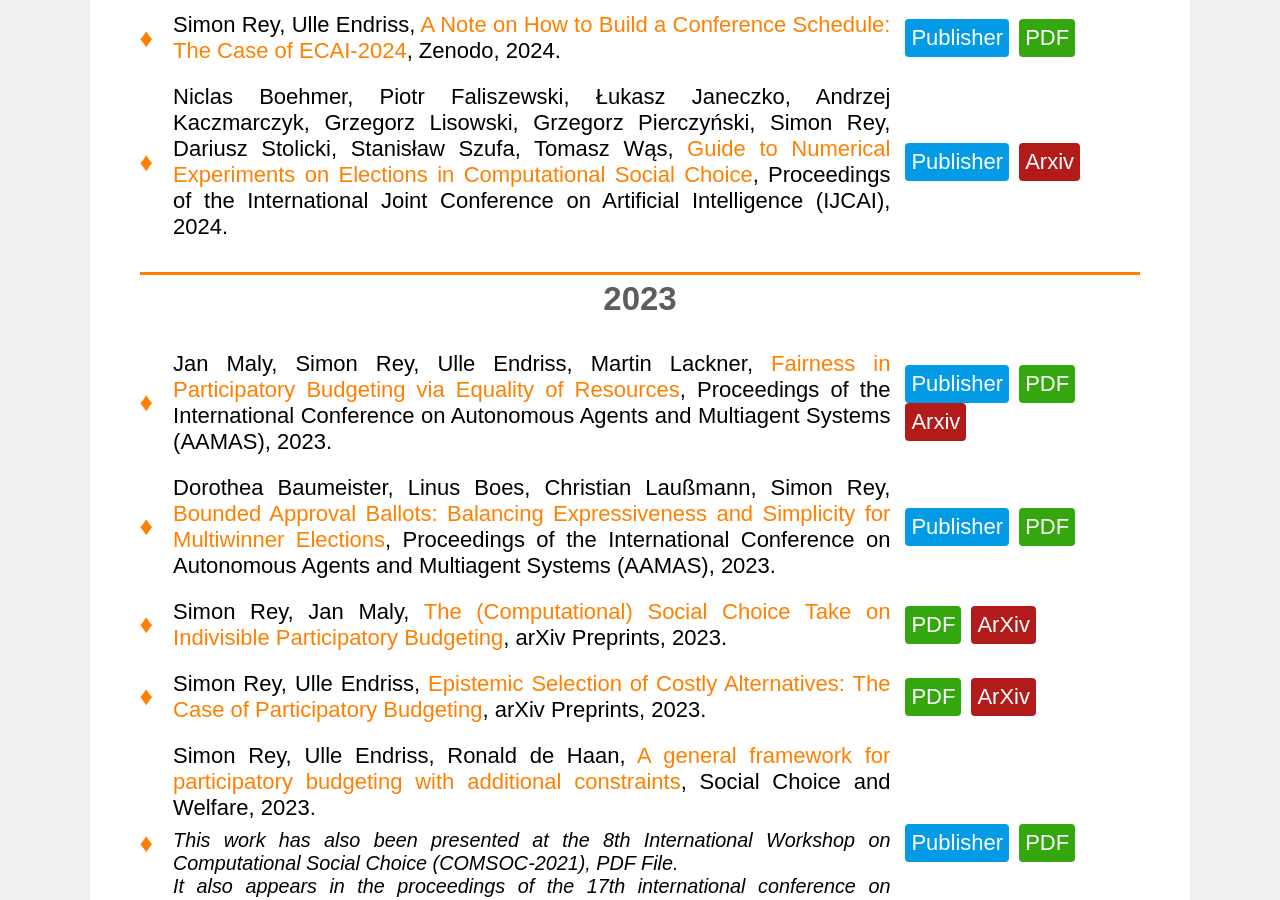
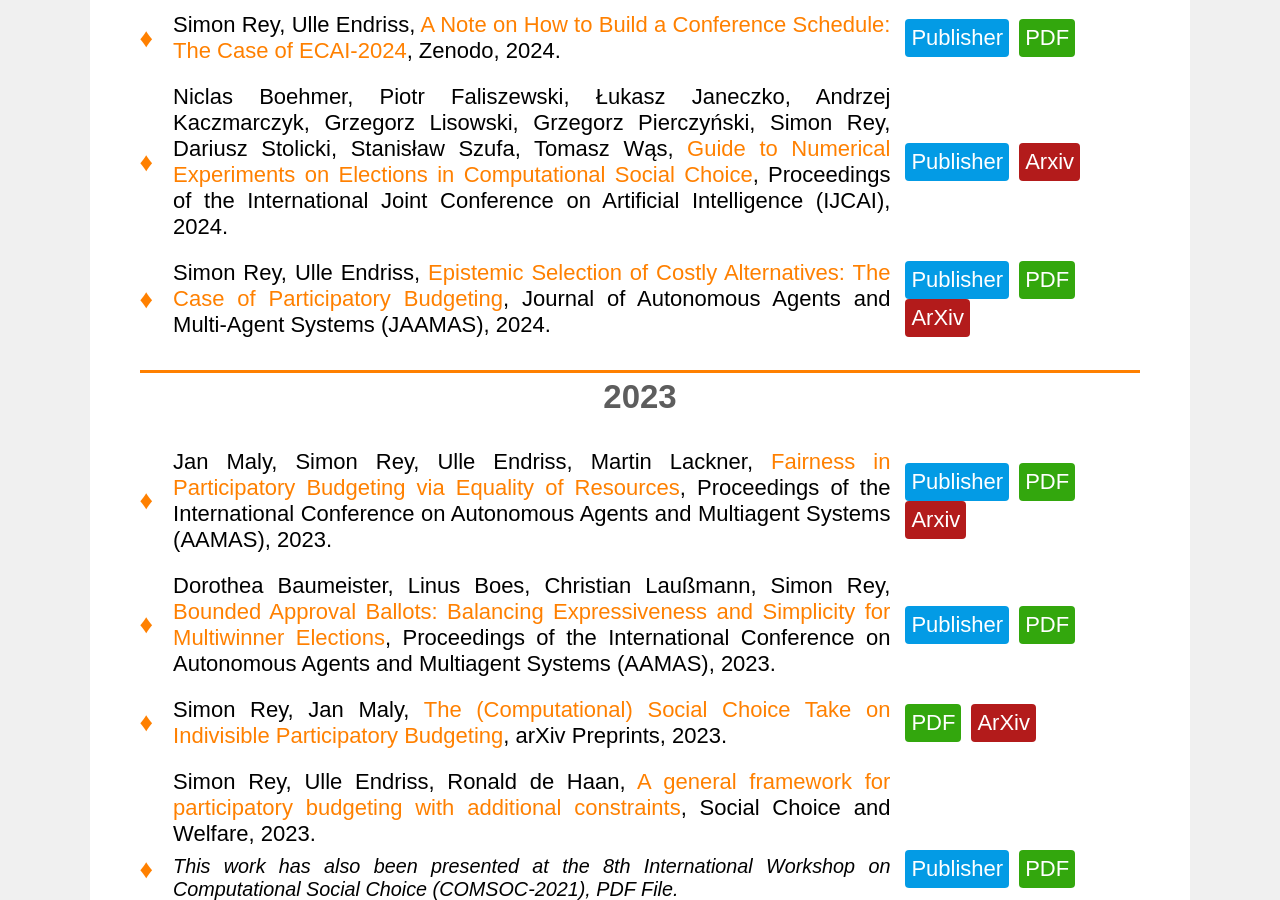
Before and after one commit to Simon-Rey/Personal-Website, a Jekyll site: the page built from docs/publications.md, in a window 1280 px wide and 900 px high, scrolled down 638 px. Built offline with Jekyll 4.4.1, drawn with Linux system fonts in a browser that asks for light colours; some web fonts are replaced.

Commit message:
Epistemic PB

```diff
--- a/docs/_data/publications.yml
+++ b/docs/_data/publications.yml
@@ -10,7 +10,6 @@
       url: "https://doi.org/10.5281/zenodo.14019045"
     - type: "PDF"
       url: "/assets/publications/ReEn24.pdf"
-
 
 - authors:
     - name: "Niclas Boehmer"
@@ -93,11 +92,13 @@
     - name: "Ulle Endriss"
       webpage: "https://staff.science.uva.nl/u.endriss/"
   title: "Epistemic Selection of Costly Alternatives: The Case of Participatory Budgeting"
-  published_in: "arXiv Preprints"
-  year: 2023
+  published_in: "Journal of Autonomous Agents and Multi-Agent Systems (JAAMAS)"
+  year: 2024
   links:
+    - type: "Publisher"
+      url: "https://link.springer.com/article/10.1007/s10458-024-09677-2"
     - type: "PDF"
-      url: "/assets/publications/ReEn23.pdf"
+      url: "/assets/publications/ReEn24_2.pdf"
     - type: "ArXiv"
       url: "https://arxiv.org/abs/2304.10940"
 
```
Also changed, not shown: 2 other files.
